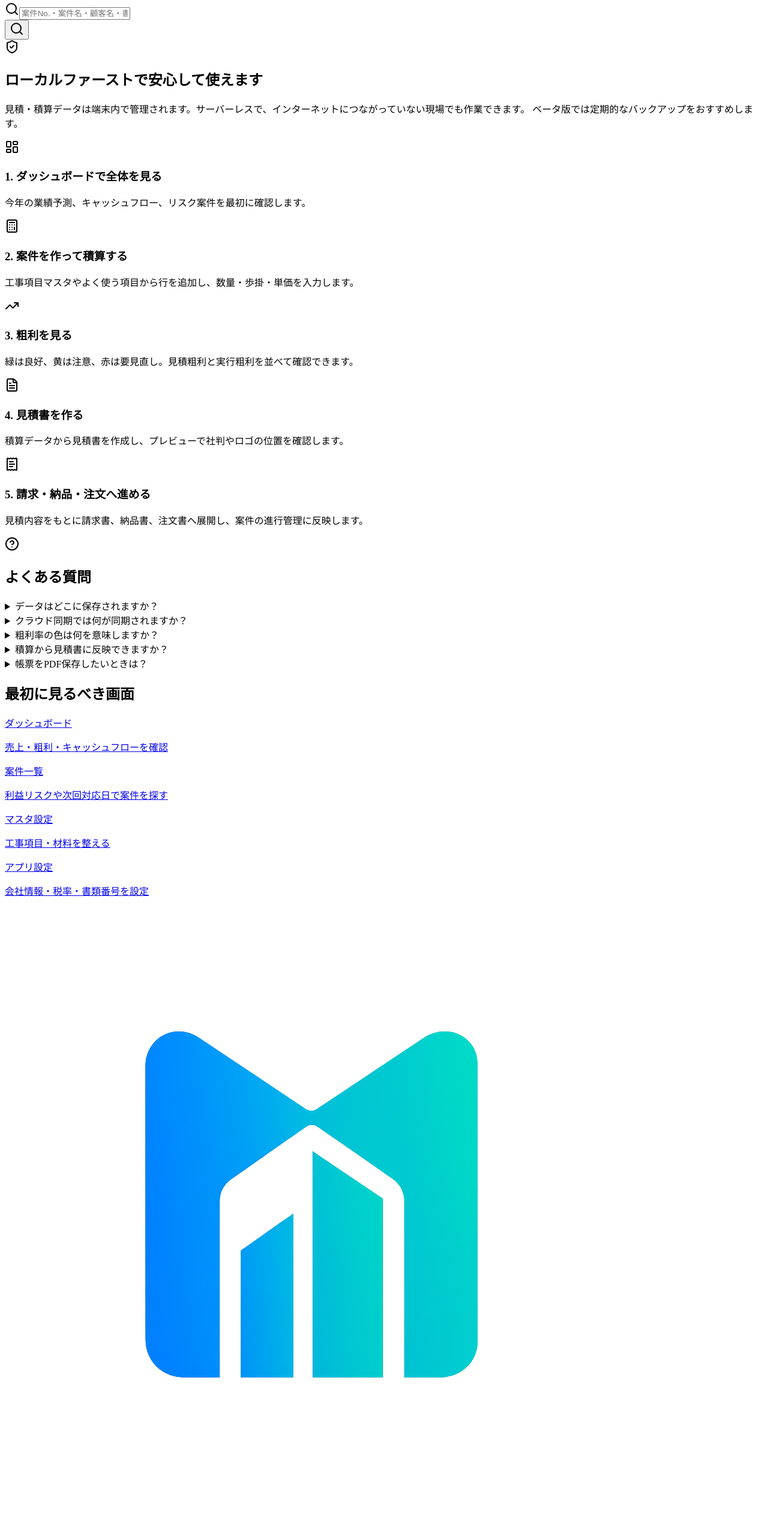
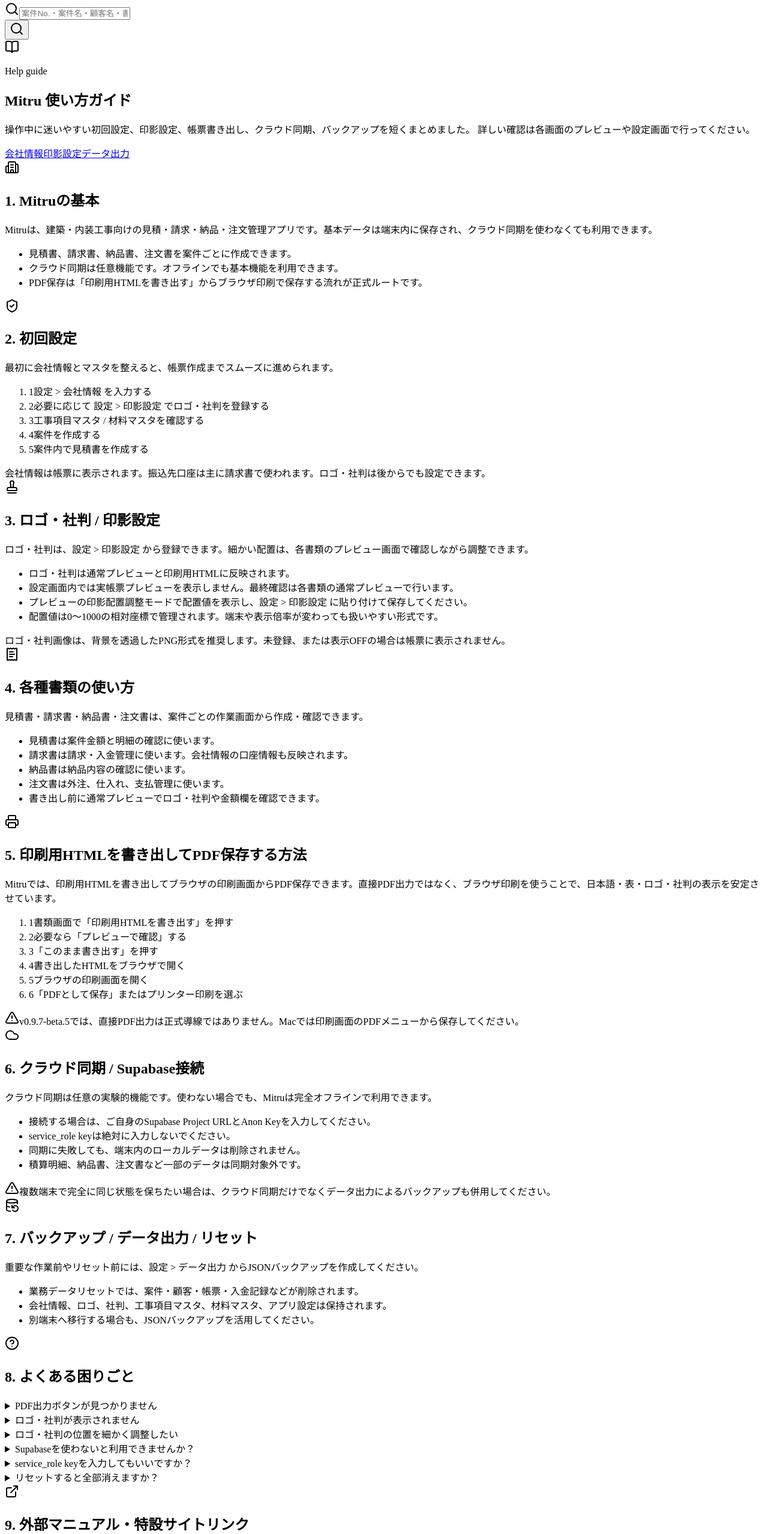
Before and after one commit to soundslikeriki/Mitru, a React (Vite) app: page /help in a window 1280 px wide. Shown: the part 1223-3781 px from the top of the page at 60% size. Built offline with nearby package versions, Linux system fonts and the light colour scheme; the HTML template or start-up script is replaced by a standard one.

Commit message:
docs: expand in-app help guide

```diff
--- a/src/features/help/HelpPage.tsx
+++ b/src/features/help/HelpPage.tsx
@@ -1,119 +1,229 @@
-import { motion } from "framer-motion";
-import { Calculator, FileText, HelpCircle, LayoutDashboard, ReceiptText, ShieldCheck, TrendingUp } from "lucide-react";
+import {
+  AlertTriangle,
+  BookOpen,
+  Building2,
+  Cloud,
+  DatabaseBackup,
+  ExternalLink,
+  HelpCircle,
+  Printer,
+  ReceiptText,
+  ShieldCheck,
+  Stamp,
+} from "lucide-react";
 import { Link } from "react-router";
 
-const quickStart = [
+type GuideSection = {
+  id: string;
+  title: string;
+  icon: typeof BookOpen;
+  lead: string;
+  items?: string[];
+  steps?: string[];
+  note?: string;
+  warning?: string;
+};
+
+const guideSections: GuideSection[] = [
   {
-    icon: LayoutDashboard,
-    title: "1. ダッシュボードで全体を見る",
-    description: "今年の業績予測、キャッシュフロー、リスク案件を最初に確認します。",
+    id: "basic",
+    title: "1. Mitruの基本",
+    icon: Building2,
+    lead:
+      "Mitruは、建築・内装工事向けの見積・請求・納品・注文管理アプリです。基本データは端末内に保存され、クラウド同期を使わなくても利用できます。",
+    items: [
+      "見積書、請求書、納品書、注文書を案件ごとに作成できます。",
+      "クラウド同期は任意機能です。オフラインでも基本機能を利用できます。",
+      "PDF保存は「印刷用HTMLを書き出す」からブラウザ印刷で保存する流れが正式ルートです。",
+    ],
   },
   {
-    icon: Calculator,
-    title: "2. 案件を作って積算する",
-    description: "工事項目マスタやよく使う項目から行を追加し、数量・歩掛・単価を入力します。",
+    id: "first-setup",
+    title: "2. 初回設定",
+    icon: ShieldCheck,
+    lead: "最初に会社情報とマスタを整えると、帳票作成までスムーズに進められます。",
+    steps: [
+      "設定 > 会社情報 を入力する",
+      "必要に応じて 設定 > 印影設定 でロゴ・社判を登録する",
+      "工事項目マスタ / 材料マスタを確認する",
+      "案件を作成する",
+      "案件内で見積書を作成する",
+    ],
+    note: "会社情報は帳票に表示されます。振込先口座は主に請求書で使われます。ロゴ・社判は後からでも設定できます。",
   },
   {
-    icon: TrendingUp,
-    title: "3. 粗利を見る",
-    description: "緑は良好、黄は注意、赤は要見直し。見積粗利と実行粗利を並べて確認できます。",
+    id: "seal",
+    title: "3. ロゴ・社判 / 印影設定",
+    icon: Stamp,
+    lead:
+      "ロゴ・社判は、設定 > 印影設定 から登録できます。細かい配置は、各書類のプレビュー画面で確認しながら調整できます。",
+    items: [
+      "ロゴ・社判は通常プレビューと印刷用HTMLに反映されます。",
+      "設定画面内では実帳票プレビューを表示しません。最終確認は各書類の通常プレビューで行います。",
+      "プレビューの印影配置調整モードで配置値を表示し、設定 > 印影設定 に貼り付けて保存してください。",
+      "配置値は0〜1000の相対座標で管理されます。端末や表示倍率が変わっても扱いやすい形式です。",
+    ],
+    note: "ロゴ・社判画像は、背景を透過したPNG形式を推奨します。未登録、または表示OFFの場合は帳票に表示されません。",
   },
   {
-    icon: FileText,
-    title: "4. 見積書を作る",
-    description: "積算データから見積書を作成し、プレビューで社判やロゴの位置を確認します。",
+    id: "documents",
+    title: "4. 各種書類の使い方",
+    icon: ReceiptText,
+    lead: "見積書・請求書・納品書・注文書は、案件ごとの作業画面から作成・確認できます。",
+    items: [
+      "見積書は案件金額と明細の確認に使います。",
+      "請求書は請求・入金管理に使います。会社情報の口座情報も反映されます。",
+      "納品書は納品内容の確認に使います。",
+      "注文書は外注、仕入れ、支払管理に使います。",
+      "書き出し前に通常プレビューでロゴ・社判や金額欄を確認できます。",
+    ],
   },
   {
-    icon: ReceiptText,
-    title: "5. 請求・納品・注文へ進める",
-    description: "見積内容をもとに請求書、納品書、注文書へ展開し、案件の進行管理に反映します。",
+    id: "print-html",
+    title: "5. 印刷用HTMLを書き出してPDF保存する方法",
+    icon: Printer,
+    lead:
+      "Mitruでは、印刷用HTMLを書き出してブラウザの印刷画面からPDF保存できます。直接PDF出力ではなく、ブラウザ印刷を使うことで、日本語・表・ロゴ・社判の表示を安定させています。",
+    steps: [
+      "書類画面で「印刷用HTMLを書き出す」を押す",
+      "必要なら「プレビューで確認」する",
+      "「このまま書き出す」を押す",
+      "書き出したHTMLをブラウザで開く",
+      "ブラウザの印刷画面を開く",
+      "「PDFとして保存」またはプリンター印刷を選ぶ",
+    ],
+    warning: "v0.9.7-beta.5では、直接PDF出力は正式導線ではありません。Macでは印刷画面のPDFメニューから保存してください。",
+  },
+  {
+    id: "cloud",
+    title: "6. クラウド同期 / Supabase接続",
+    icon: Cloud,
+    lead:
+      "クラウド同期は任意の実験的機能です。使わない場合でも、Mitruは完全オフラインで利用できます。",
+    items: [
+      "接続する場合は、ご自身のSupabase Project URLとAnon Keyを入力してください。",
+      "service_role keyは絶対に入力しないでください。",
+      "同期に失敗しても、端末内のローカルデータは削除されません。",
+      "積算明細、納品書、注文書など一部のデータは同期対象外です。",
+    ],
+    warning: "複数端末で完全に同じ状態を保ちたい場合は、クラウド同期だけでなくデータ出力によるバックアップも併用してください。",
+  },
+  {
+    id: "backup",
+    title: "7. バックアップ / データ出力 / リセット",
+    icon: DatabaseBackup,
+    lead: "重要な作業前やリセット前には、設定 > データ出力 からJSONバックアップを作成してください。",
+    items: [
+      "業務データリセットでは、案件・顧客・帳票・入金記録などが削除されます。",
+      "会社情報、ロゴ、社判、工事項目マスタ、材料マスタ、アプリ設定は保持されます。",
+      "別端末へ移行する場合も、JSONバックアップを活用してください。",
+    ],
   },
 ];
 
 const faqs = [
   {
-    question: "データはどこに保存されますか？",
-    answer: "Mitruはローカルファーストです。クラウド同期をOFFにしている間、現在のデータは端末内のlocalStorageに保存され、サーバーへ送信されません。",
+    question: "PDF出力ボタンが見つかりません",
+    answer: "Mitruでは「印刷用HTMLを書き出す」からブラウザ印刷を使ってPDF保存します。",
   },
   {
-    question: "クラウド同期では何が同期されますか？",
-    answer: "クラウド同期は実験的機能です。データ消失の可能性があります。必ずバックアップを取ってからONにしてください。同期対象は5種類のみで、案件、顧客、見積書、請求書、入金記録です。※積算明細（projectItems）は現在クラウド同期対象外です。別端末では積算内容を再入力する必要があります。",
+    question: "ロゴ・社判が表示されません",
+    answer: "設定 > 印影設定で画像が登録されているか、ロゴ表示・社判表示がONになっているか確認してください。",
   },
   {
-    question: "粗利率の色は何を意味しますか？",
-    answer: "粗利率が30%未満になると黄色の注意表示、25%未満になると赤色の警告表示になります。注意や警告が出た案件・行は、単価・数量・実行原価を早めに見直してください。",
+    question: "ロゴ・社判の位置を細かく調整したい",
+    answer: "各書類のプレビュー画面で印影配置調整モードを使い、表示された配置値を設定 > 印影設定に貼り付けて保存してください。",
   },
   {
-    question: "積算から見積書に反映できますか？",
-    answer: "できます。積算タブの内容をもとに、この案件の見積書タブで書類を作成できます。",
+    question: "Supabaseを使わないと利用できませんか？",
+    answer: "使わなくても利用できます。クラウド同期は任意機能です。",
   },
   {
-    question: "帳票をPDF保存したいときは？",
-    answer: "v0.9.7-betaでは各帳票プレビューの「印刷 / PDF保存」からOS標準の印刷ダイアログを開き、PDFとして保存してください。",
+    question: "service_role keyを入力してもいいですか？",
+    answer: "入力しないでください。MitruにはAnon Keyのみを入力してください。",
+  },
+  {
+    question: "リセットすると全部消えますか？",
+    answer: "業務データは削除されますが、会社情報・ロゴ・社判・マスタ・設定は保持されます。実行前のバックアップをおすすめします。",
   },
 ];
 
 export function HelpPage() {
   return (
     <div className="w-full max-w-none">
-      <section className="mb-5 rounded-2xl border border-emerald-400/20 bg-emerald-400/[0.08] p-5 shadow-2xl shadow-black/10 backdrop-blur-xl">
-        <div className="flex flex-col gap-3 md:flex-row md:items-start md:justify-between">
+      <section className="mb-5 rounded-2xl border border-emerald-500/25 bg-white/90 p-5 shadow-xl shadow-slate-900/5 dark:border-emerald-400/20 dark:bg-emerald-400/[0.08] dark:shadow-2xl dark:shadow-black/10">
+        <div className="flex flex-col gap-4 lg:flex-row lg:items-start lg:justify-between">
           <div className="flex items-start gap-3">
-            <div className="grid size-10 shrink-0 place-items-center rounded-xl bg-emerald-400/15 text-emerald-300">
-              <ShieldCheck className="size-5" />
+            <div className="grid size-10 shrink-0 place-items-center rounded-xl bg-emerald-100 text-emerald-700 dark:bg-emerald-400/15 dark:text-emerald-300">
+              <BookOpen className="size-5" />
             </div>
             <div>
-              <h2 className="text-base font-semibold text-white">ローカルファーストで安心して使えます</h2>
-              <p className="mt-2 max-w-3xl text-sm leading-7 text-slate-300">
-                見積・積算データは端末内で管理されます。サーバーレスで、インターネットにつながっていない現場でも作業できます。
-                ベータ版では定期的なバックアップをおすすめします。
+              <p className="text-xs font-semibold uppercase tracking-[0.18em] text-emerald-700 dark:text-emerald-300">
+                Help guide
+              </p>
+              <h2 className="mt-1 text-lg font-semibold text-slate-950 dark:text-white">Mitru 使い方ガイド</h2>
+              <p className="mt-2 max-w-4xl text-sm leading-7 text-slate-700 dark:text-slate-300">
+                操作中に迷いやすい初回設定、印影設定、帳票書き出し、クラウド同期、バックアップを短くまとめました。
+                詳しい確認は各画面のプレビューや設定画面で行ってください。
               </p>
             </div>
+          </div>
+          <div className="grid gap-2 text-xs text-slate-700 dark:text-slate-300 sm:grid-cols-3 lg:w-[360px]">
+            <QuickLink to="/settings?tab=company" label="会社情報" />
+            <QuickLink to="/settings?tab=seal" label="印影設定" />
+            <QuickLink to="/settings?tab=export" label="データ出力" />
           </div>
         </div>
       </section>
 
-      <section className="grid gap-4 lg:grid-cols-5">
-        {quickStart.map((step, index) => (
-          <motion.article
-            key={step.title}
-            className="rounded-2xl border border-white/10 bg-slate-950/55 p-5 shadow-2xl shadow-black/20 backdrop-blur-xl"
-            initial={{ opacity: 0, y: 14 }}
-            animate={{ opacity: 1, y: 0 }}
-            transition={{ delay: index * 0.04, duration: 0.26 }}
-          >
-            <div className="mb-4 grid size-10 place-items-center rounded-xl bg-[#1E3A8A]/55 text-emerald-300">
-              <step.icon className="size-5" />
+      <section className="grid gap-4 xl:grid-cols-[minmax(0,1fr)_360px]">
+        <div className="grid gap-4">
+          {guideSections.map((section) => (
+            <GuideCard key={section.id} section={section} />
+          ))}
+
+          <section className="rounded-2xl border border-slate-200 bg-white p-5 shadow-xl shadow-slate-900/5 dark:border-white/10 dark:bg-slate-950/55 dark:shadow-2xl dark:shadow-black/20">
+            <div className="mb-4 flex items-center gap-2">
+              <HelpCircle className="size-4 text-emerald-700 dark:text-emerald-300" />
+              <h2 className="text-base font-semibold text-slate-950 dark:text-white">8. よくある困りごと</h2>
             </div>
-            <h3 className="text-sm font-semibold text-white">{step.title}</h3>
-            <p className="mt-2 text-xs leading-6 text-slate-400">{step.description}</p>
-          </motion.article>
-        ))}
-      </section>
+            <div className="grid gap-3 md:grid-cols-2">
+              {faqs.map((faq) => (
+                <details
+                  key={faq.question}
+                  className="rounded-xl border border-slate-200 bg-slate-50 p-4 dark:border-white/10 dark:bg-white/[0.04]"
+                >
+                  <summary className="cursor-pointer text-sm font-semibold text-slate-950 dark:text-white">
+                    {faq.question}
+                  </summary>
+                  <p className="mt-3 text-sm leading-7 text-slate-700 dark:text-slate-400">{faq.answer}</p>
+                </details>
+              ))}
+            </div>
+          </section>
 
-      <section className="mt-5 grid gap-5 lg:grid-cols-[1fr_380px]">
-        <div className="rounded-2xl border border-white/10 bg-slate-950/55 p-5 shadow-2xl shadow-black/20 backdrop-blur-xl">
-          <div className="mb-4 flex items-center gap-2">
-            <HelpCircle className="size-4 text-emerald-300" />
-            <h2 className="text-base font-semibold text-white">よくある質問</h2>
-          </div>
-          <div className="grid gap-3">
-            {faqs.map((faq) => (
-              <details key={faq.question} className="rounded-xl border border-white/10 bg-white/[0.04] p-4">
-                <summary className="cursor-pointer text-sm font-semibold text-white">{faq.question}</summary>
-                <p className="mt-3 text-sm leading-7 text-slate-400">{faq.answer}</p>
-              </details>
-            ))}
-          </div>
+          <section className="rounded-2xl border border-slate-200 bg-white p-5 shadow-xl shadow-slate-900/5 dark:border-white/10 dark:bg-slate-950/55 dark:shadow-2xl dark:shadow-black/20">
+            <div className="flex items-start gap-3">
+              <div className="grid size-10 shrink-0 place-items-center rounded-xl bg-slate-100 text-slate-700 dark:bg-white/[0.06] dark:text-slate-300">
+                <ExternalLink className="size-5" />
+              </div>
+              <div>
+                <h2 className="text-base font-semibold text-slate-950 dark:text-white">9. 外部マニュアル・特設サイトリンク</h2>
+                <p className="mt-2 text-sm leading-7 text-slate-700 dark:text-slate-400">
+                  詳しい画像付き手順は、今後公開予定のオンラインマニュアルで確認できます。公開までは、このヘルプページと各画面の案内を参照してください。
+                </p>
+              </div>
+            </div>
+          </section>
         </div>
 
-        <aside className="rounded-2xl border border-emerald-400/20 bg-emerald-400/[0.08] p-5 shadow-2xl shadow-black/20 backdrop-blur-xl">
-          <h2 className="text-base font-semibold text-white">最初に見るべき画面</h2>
+        <aside className="h-fit rounded-2xl border border-slate-200 bg-white p-5 shadow-xl shadow-slate-900/5 dark:border-emerald-400/20 dark:bg-emerald-400/[0.08] dark:shadow-2xl dark:shadow-black/20">
+          <h2 className="text-base font-semibold text-slate-950 dark:text-white">最初に見るべき画面</h2>
           <div className="mt-4 grid gap-3">
             <HelpLink to="/dashboard" label="ダッシュボード" description="売上・粗利・キャッシュフローを確認" />
-            <HelpLink to="/projects" label="案件一覧" description="利益リスクや次回対応日で案件を探す" />
+            <HelpLink to="/projects" label="案件一覧" description="案件を作成し、各種書類へ進む" />
             <HelpLink to="/masters" label="マスタ設定" description="工事項目・材料を整える" />
-            <HelpLink to="/settings" label="アプリ設定" description="会社情報・税率・書類番号を設定" />
+            <HelpLink to="/settings" label="設定" description="会社情報・印影・同期・出力を設定" />
           </div>
         </aside>
       </section>
@@ -121,14 +231,92 @@
   );
 }
 
+function GuideCard({ section }: { section: GuideSection }) {
+  const Icon = section.icon;
+
+  return (
+    <article className="rounded-2xl border border-slate-200 bg-white p-5 shadow-xl shadow-slate-900/5 dark:border-white/10 dark:bg-slate-950/55 dark:shadow-2xl dark:shadow-black/20">
+      <div className="flex items-start gap-3">
+        <div className="grid size-10 shrink-0 place-items-center rounded-xl bg-emerald-100 text-emerald-700 dark:bg-[#1E3A8A]/55 dark:text-emerald-300">
+          <Icon className="size-5" />
+        </div>
+        <div className="min-w-0">
+          <h2 className="text-base font-semibold text-slate-950 dark:text-white">{section.title}</h2>
+          <p className="mt-2 text-sm leading-7 text-slate-700 dark:text-slate-300">{section.lead}</p>
+        </div>
+      </div>
+
+      {section.steps ? (
+        <ol className="mt-4 grid gap-2 md:grid-cols-2">
+          {section.steps.map((step, index) => (
+            <li
+              key={step}
+              className="flex gap-3 rounded-xl border border-slate-200 bg-slate-50 p-3 text-sm text-slate-700 dark:border-white/10 dark:bg-white/[0.04] dark:text-slate-300"
+            >
+              <span className="grid size-6 shrink-0 place-items-center rounded-full bg-emerald-600 text-xs font-semibold text-white">
+                {index + 1}
+              </span>
+              <span className="leading-6">{step}</span>
+            </li>
+          ))}
+        </ol>
+      ) : null}
+
+      {section.items ? (
+        <ul className="mt-4 grid gap-2 md:grid-cols-2">
+          {section.items.map((item) => (
+            <li
+              key={item}
+              className="rounded-xl border border-slate-200 bg-slate-50 px-3 py-2 text-sm leading-6 text-slate-700 dark:border-white/10 dark:bg-white/[0.04] dark:text-slate-300"
+            >
+              {item}
+            </li>
+          ))}
+        </ul>
+      ) : null}
+
+      {section.note ? <InfoNote>{section.note}</InfoNote> : null}
+      {section.warning ? <WarningNote>{section.warning}</WarningNote> : null}
+    </article>
+  );
+}
+
+function InfoNote({ children }: { children: string }) {
+  return (
+    <div className="mt-4 rounded-xl border border-emerald-200 bg-emerald-50 px-4 py-3 text-sm leading-7 text-emerald-900 dark:border-emerald-400/20 dark:bg-emerald-400/[0.08] dark:text-emerald-100">
+      {children}
+    </div>
+  );
+}
+
+function WarningNote({ children }: { children: string }) {
+  return (
+    <div className="mt-4 flex gap-3 rounded-xl border border-amber-300 bg-amber-50 px-4 py-3 text-sm leading-7 text-amber-950 dark:border-amber-400/25 dark:bg-amber-400/[0.1] dark:text-amber-100">
+      <AlertTriangle className="mt-0.5 size-4 shrink-0" />
+      <span>{children}</span>
+    </div>
+  );
+}
+
+function QuickLink({ to, label }: { to: string; label: string }) {
+  return (
+    <Link
+      to={to}
+      className="rounded-xl border border-slate-200 bg-white px-3 py-2 text-center font-semibold text-slate-700 transition hover:border-emerald-500/50 hover:text-emerald-700 dark:border-white/10 dark:bg-white/[0.05] dark:text-slate-300 dark:hover:border-emerald-400/35 dark:hover:text-white"
+    >
+      {label}
+    </Link>
+  );
+}
+
 function HelpLink({ to, label, description }: { to: string; label: string; description: string }) {
   return (
     <Link
       to={to}
-      className="rounded-xl border border-white/10 bg-white/[0.05] p-4 transition hover:border-emerald-400/35 hover:bg-white/[0.08]"
+      className="rounded-xl border border-slate-200 bg-slate-50 p-4 transition hover:border-emerald-500/50 hover:bg-emerald-50 dark:border-white/10 dark:bg-white/[0.05] dark:hover:border-emerald-400/35 dark:hover:bg-white/[0.08]"
     >
-      <p className="text-sm font-semibold text-white">{label}</p>
-      <p className="mt-1 text-xs leading-5 text-slate-400">{description}</p>
+      <p className="text-sm font-semibold text-slate-950 dark:text-white">{label}</p>
+      <p className="mt-1 text-xs leading-5 text-slate-600 dark:text-slate-400">{description}</p>
     </Link>
   );
 }
```
